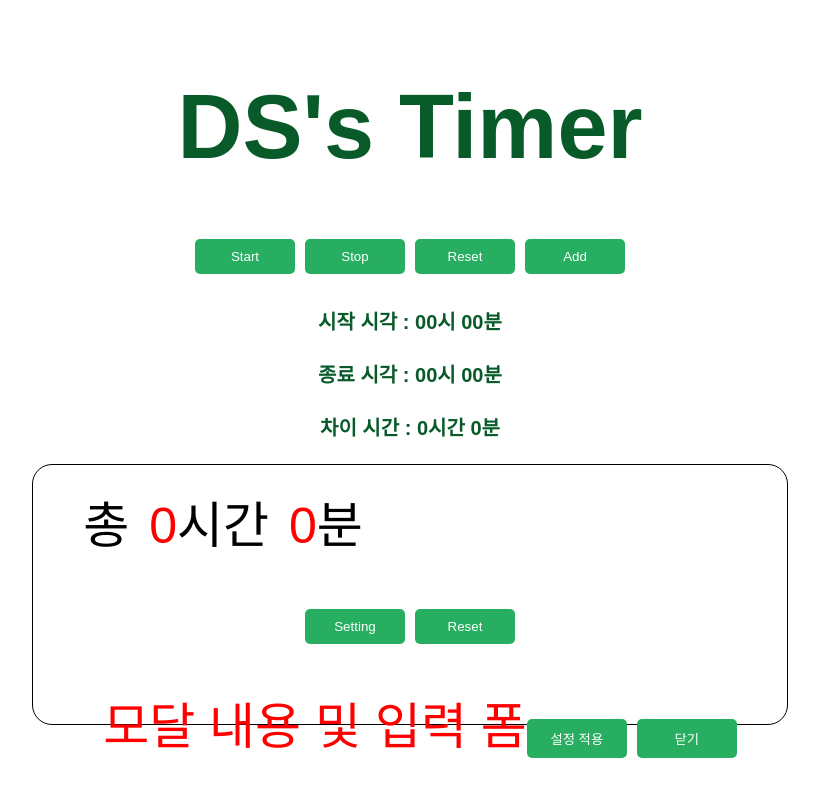
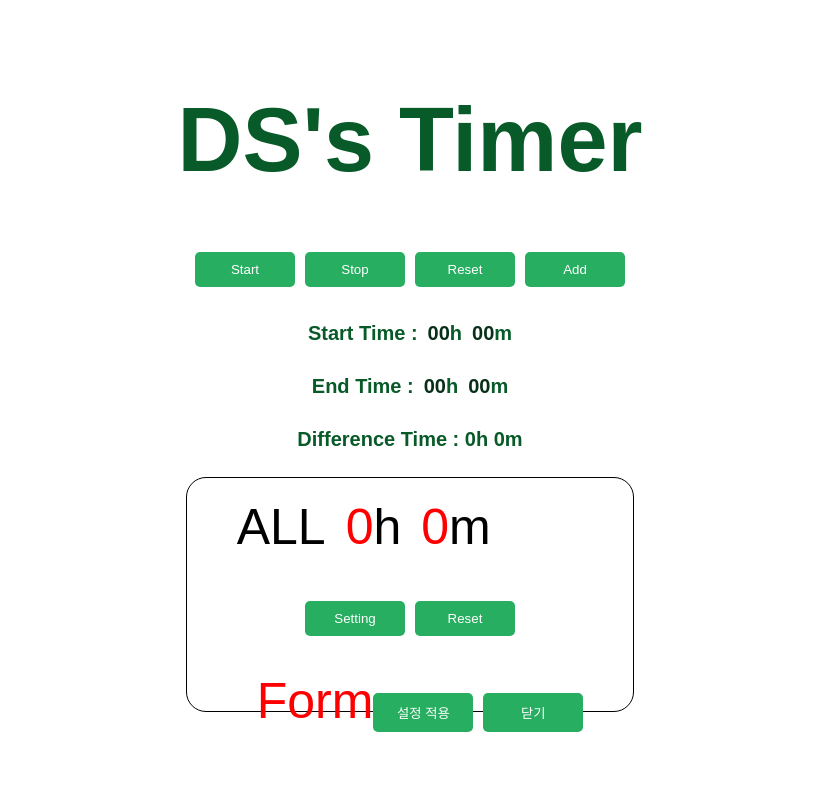
Before and after one commit to DS0708/react-timer-app, a React (Create React App) app: page / in a window 1280 px wide. Both pictures are taken after a click on the button "Setting". Shown: the top 796 px of the page, without its empty margins (230-1049 px from the left). Built offline with nearby package versions, Linux system fonts and the light colour scheme.

Commit message:
change language

```diff
--- a/src/App.css
+++ b/src/App.css
@@ -48,6 +48,7 @@ button:hover{
   display: flex;
   flex-direction: column;
   justify-content: center;
+  align-items: center;
   height: 20vh;
   margin: 5px;
   padding: 5px;
@@ -57,6 +58,10 @@ button:hover{
   justify-content: center;
   align-items: center;
   height: 50%;
+}
+.timer__nowTime .time_info span{
+  color: #083019;
+  margin-left: 10px;
 }
 
 /* timer__allTime */
--- a/src/App.js
+++ b/src/App.js
@@ -81,15 +81,22 @@ function App() {
           <button type="button" className="btn__add" onClick={addBtnClickListener}>Add</button>
         </div>
         <div className="time_info">
-          <div className="startTime">시작 시각 : {startTime.hour}시 {startTime.minute}분</div>
-          <div className="endTime">종료 시각 : {endTime.hour}시 {endTime.minute}분</div>
-          <div className="subtractTime">차이 시간 : {subtractTime.hour}시간 {subtractTime.minute}분</div>
+          <div className="startTime">
+            Start Time :
+            <span>{startTime.hour}</span>h
+            <span>{startTime.minute}</span>m
+          </div>
+          <div className="endTime">
+            End Time :
+            <span>{endTime.hour}</span>h <span>{endTime.minute}</span>m
+          </div>
+          <div className="subtractTime">Difference Time : {subtractTime.hour}h {subtractTime.minute}m</div>
         </div>
       </div>
       <div className="timer__allTime">
-        총
-        <span>{allTime.hour}</span>시간
-        <span>{allTime.minute}</span>분
+        ALL
+        <span>{allTime.hour}</span>h
+        <span>{allTime.minute}</span>m
         <div className="allTime__btns">
           <button type="button" className="btn__setting" onClick={openModal}>Setting</button>
           <button
@@ -100,7 +107,7 @@ function App() {
         {isModalOpen && (
         <div className="modal">
           <div className="modal__content">
-            <span>모달 내용 및 입력 폼</span>
+            <span>Form</span>
             <button type="button" >
               설정 적용
             </button>
```
